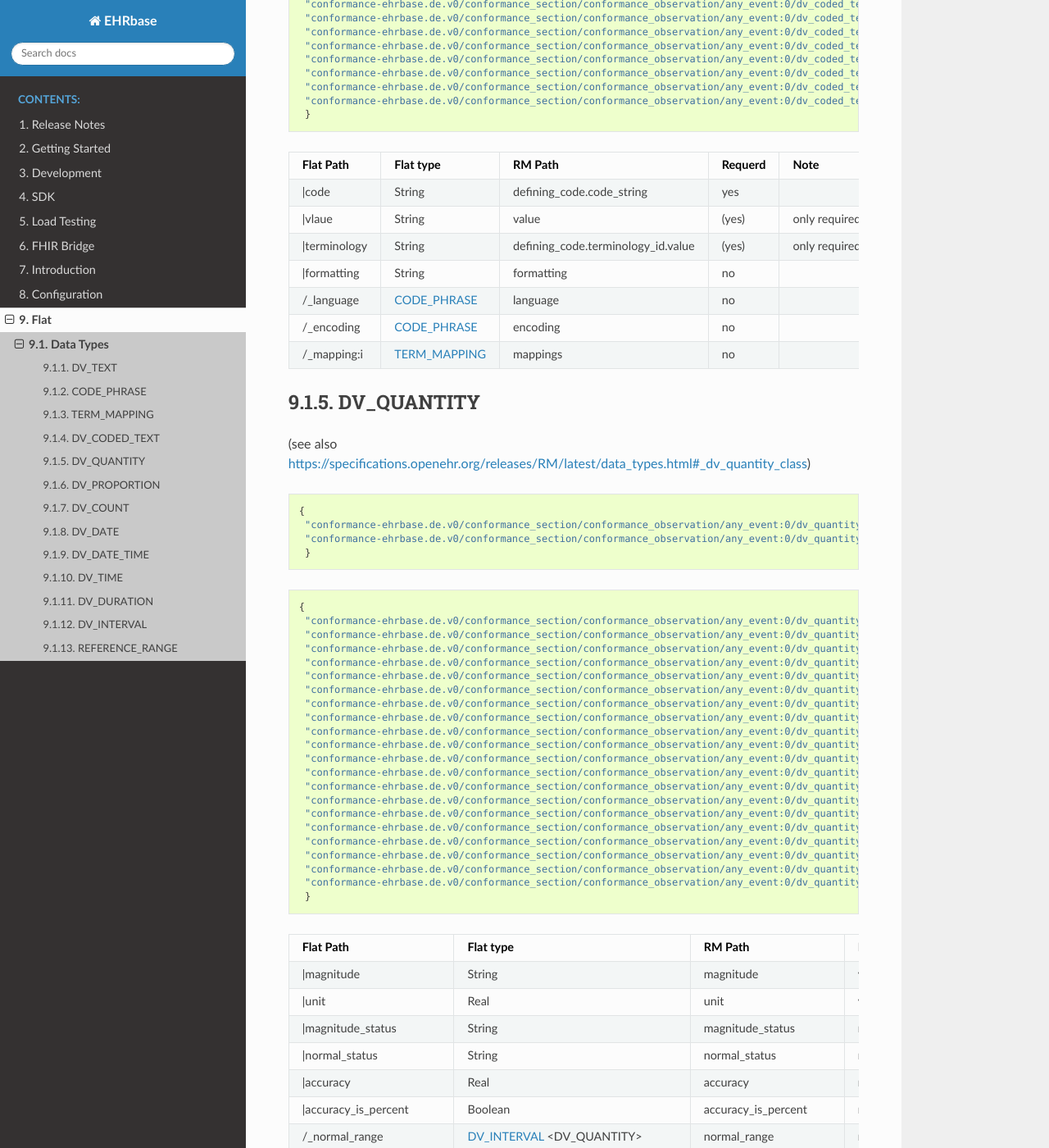
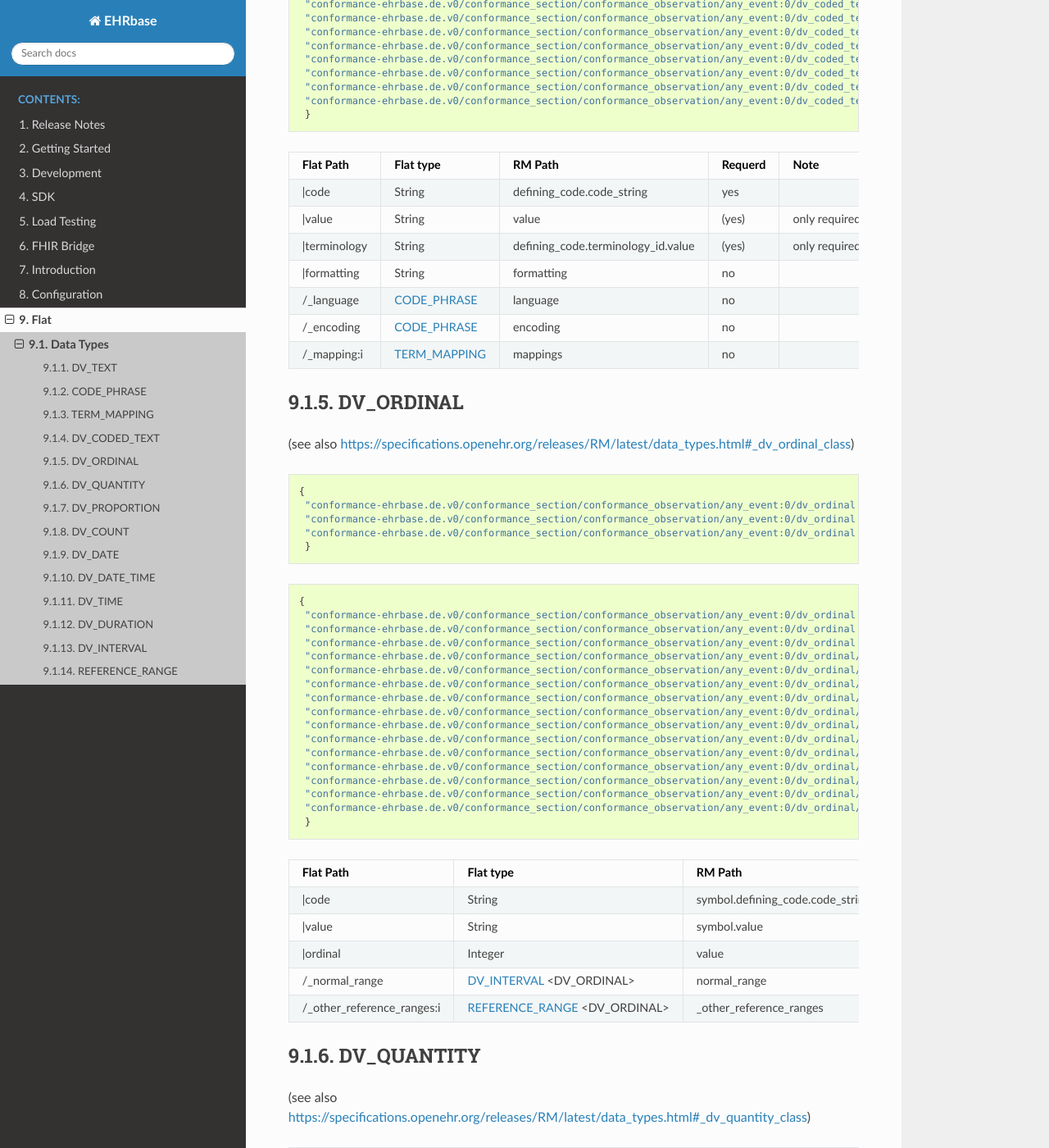
Before and after one commit to ehrbase/documentation, a Sphinx documentation site: the page built from source/09_flat/01_data_types/index.rst, in a window 1280 px wide and 1400 px high, scrolled down 2441 px. Shown: the whole window at 82% size. Built offline with Sphinx 7.4.7 and the Read the Docs theme 2.0.0, drawn with Linux system fonts in a browser that asks for light colours; formulas are drawn with MathJax 3; pages that are not in the unit, such as notebooks, are missing from menus; some of the changed text lies outside the part shown.

Commit message:
add flat description for DV_ORDINAL
see CDR-110

```diff
--- a/source/09_flat/01_data_types/index.rst
+++ b/source/09_flat/01_data_types/index.rst
@@ -145,7 +145,7 @@ DV_CODED_TEXT
 +================+=================+=====================================+==========+============================================+
 | \|code         | String          | defining_code.code_string           | yes      |                                            |
 +----------------+-----------------+-------------------------------------+----------+--------------------------------------------+
-| \|vlaue        | String          | value                               | (yes)    | only required for external  terminologies  |
+| \|value        | String          | value                               | (yes)    | only required for external  terminologies  |
 +----------------+-----------------+-------------------------------------+----------+--------------------------------------------+
 | \|terminology  | String          | defining_code.terminology_id.value  | (yes)    | only required for external  terminologies  |
 +----------------+-----------------+-------------------------------------+----------+--------------------------------------------+
@@ -157,6 +157,54 @@ DV_CODED_TEXT
 +----------------+-----------------+-------------------------------------+----------+--------------------------------------------+
 | /_mapping:i    | `TERM_MAPPING`_ | mappings                            | no       |                                            |
 +----------------+-----------------+-------------------------------------+----------+--------------------------------------------+
+
+DV_ORDINAL
+--------------
+(see also https://specifications.openehr.org/releases/RM/latest/data_types.html#_dv_ordinal_class)
+
+.. code-block:: javascript
+
+ {
+  "conformance-ehrbase.de.v0/conformance_section/conformance_observation/any_event:0/dv_ordinal|code": "at0015",
+  "conformance-ehrbase.de.v0/conformance_section/conformance_observation/any_event:0/dv_ordinal|value": "value1",
+  "conformance-ehrbase.de.v0/conformance_section/conformance_observation/any_event:0/dv_ordinal|ordinal": 1
+  }
+
+.. code-block:: javascript
+
+ {
+  "conformance-ehrbase.de.v0/conformance_section/conformance_observation/any_event:0/dv_ordinal|code": "at0015",
+  "conformance-ehrbase.de.v0/conformance_section/conformance_observation/any_event:0/dv_ordinal|value": "value1",
+  "conformance-ehrbase.de.v0/conformance_section/conformance_observation/any_event:0/dv_ordinal|ordinal": 1,
+  "conformance-ehrbase.de.v0/conformance_section/conformance_observation/any_event:0/dv_ordinal/_normal_range/lower|code": "at0015",
+  "conformance-ehrbase.de.v0/conformance_section/conformance_observation/any_event:0/dv_ordinal/_normal_range/lower|value": "value1",
+  "conformance-ehrbase.de.v0/conformance_section/conformance_observation/any_event:0/dv_ordinal/_normal_range/lower|ordinal": 1,
+  "conformance-ehrbase.de.v0/conformance_section/conformance_observation/any_event:0/dv_ordinal/_normal_range/upper|code": "at0015",
+  "conformance-ehrbase.de.v0/conformance_section/conformance_observation/any_event:0/dv_ordinal/_normal_range/upper|value": "value1",
+  "conformance-ehrbase.de.v0/conformance_section/conformance_observation/any_event:0/dv_ordinal/_normal_range/upper|ordinal": 1,
+  "conformance-ehrbase.de.v0/conformance_section/conformance_observation/any_event:0/dv_ordinal/_other_reference_ranges:0/lower|code": "at0016",
+  "conformance-ehrbase.de.v0/conformance_section/conformance_observation/any_event:0/dv_ordinal/_other_reference_ranges:0/lower|value": "value2",
+  "conformance-ehrbase.de.v0/conformance_section/conformance_observation/any_event:0/dv_ordinal/_other_reference_ranges:0/lower|ordinal": 2,
+  "conformance-ehrbase.de.v0/conformance_section/conformance_observation/any_event:0/dv_ordinal/_other_reference_ranges:0|upper_unbounded": true,
+  "conformance-ehrbase.de.v0/conformance_section/conformance_observation/any_event:0/dv_ordinal/_other_reference_ranges:0|upper_included": false,
+  "conformance-ehrbase.de.v0/conformance_section/conformance_observation/any_event:0/dv_ordinal/_other_reference_ranges:0/meaning": "high"
+  }
+
+
++-----------------------------+----------------------------------+----------------------------------------+----------+--------------------------------------------------+
+| Flat Path                   | Flat type                        | RM Path                                | Requerd  | Note                                             |
++=============================+==================================+========================================+==========+==================================================+
+| \|code                      | String                           | symbol.defining_code.code_string       | Yes      |                                                  |
++-----------------------------+----------------------------------+----------------------------------------+----------+--------------------------------------------------+
+| \|value                     | String                           | symbol.value                           | (Yes)    | my be left out if symbol is defined in template  |
++-----------------------------+----------------------------------+----------------------------------------+----------+--------------------------------------------------+
+| \|ordinal                   | Integer                          | value                                  | (Yes)    | my be left out if symbol is defined in template  |
++-----------------------------+----------------------------------+----------------------------------------+----------+--------------------------------------------------+
+| /_normal_range              | `DV_INTERVAL`_ <DV_ORDINAL>      | normal_range                           | no       |                                                  |
++-----------------------------+----------------------------------+----------------------------------------+----------+--------------------------------------------------+
+| /_other_reference_ranges:i  | `REFERENCE_RANGE`_ <DV_ORDINAL>  | _other_reference_ranges                | no       |                                                  |
++-----------------------------+----------------------------------+----------------------------------------+----------+--------------------------------------------------+
+
 
 DV_QUANTITY
 --------------
```
